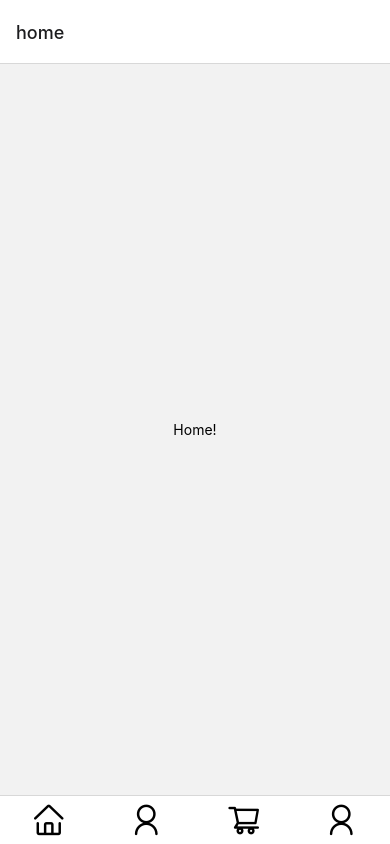
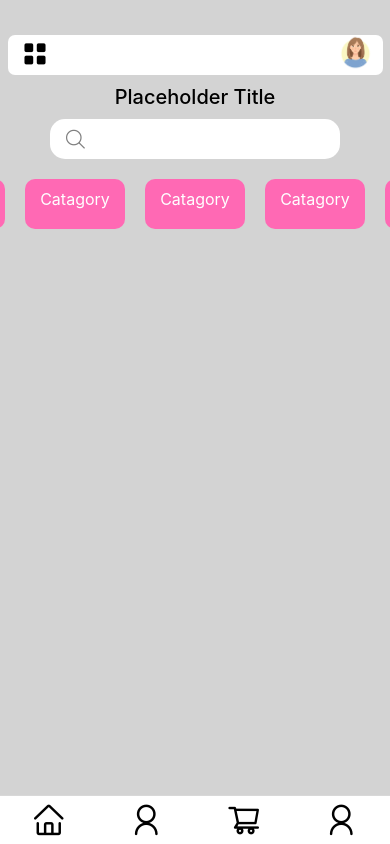
Before and after one commit to iamsubhankarray/shop, a React Native app: screen /home in a window 390 px wide. Built offline with nearby package versions, Linux system fonts and the light colour scheme.

Commit message:
catagories added

```diff
--- a/App.js
+++ b/App.js
@@ -17,7 +17,7 @@ const Tab = createBottomTabNavigator();
 export default function App() {
   return (
     <NavigationContainer>
-      <Tab.Navigator screenOptions={{tabBarShowLabel: false}}>
+      <Tab.Navigator screenOptions={{tabBarShowLabel: false,headerShown:false}}>
         <Tab.Screen name="home" component={HomeScreen} options={{tabBarIcon:()=><AntDesign name="home" size={35} color="black" />}} />
         <Tab.Screen name="reOrder" component={ReorderScreen} options={{tabBarIcon:()=><AntDesign name="user" size={35} color="black" />}} />
         <Tab.Screen name="cart" component={CartScreen} options={{tabBarIcon:()=> <AntDesign name="shoppingcart" size={35} color="black" />}}/>
--- /dev/null
+++ b/component/Catagory.js
@@ -0,0 +1,30 @@
+import { StyleSheet, Text, View } from 'react-native'
+import React from 'react'
+
+const Catagory = () => {
+  return (
+    <View>
+      <Text style={styles.catagory}>Catagory</Text>
+    </View>
+  )
+}
+
+export default Catagory
+
+const styles = StyleSheet.create({
+  catagory:{
+    width:100,
+    height:50,
+    fontSize:16,
+    // fontWeight:500,
+    backgroundColor:"hotpink",
+    borderRadius:10,
+    textAlign:"center",
+    marginHorizontal:10,
+    marginVertical:20,
+    paddingVertical:10,
+    color:"white",
+
+
+  }
+})
--- /dev/null
+++ b/component/Header.js
@@ -0,0 +1,32 @@
+import { StyleSheet, Text, View,Image, } from 'react-native'
+import Entypo from '@expo/vector-icons/Entypo';
+import React from 'react'
+
+const Header = () => {
+  return (
+    <View style={{alignItems:"center",justifyContent:"center"}}>
+       <View style={{flexDirection:"row",
+        justifyContent:"space-between",
+        paddingHorizontal:10,
+
+        backgroundColor:"white",
+        width:375,
+        height:40,
+        borderRadius:7}}>
+         <Entypo name="grid" size={35} color="black" />
+        <Image source={require("../assets/dp.png")}
+         style={styles.dp}/>
+      </View>
+      {/* <Text>Header</Text> */}
+    </View>
+  )
+}
+
+export default Header
+
+const styles = StyleSheet.create({
+  dp: {
+    width:35,
+    height:35,
+  }
+})
--- a/screens/Home.js
+++ b/screens/Home.js
@@ -1,21 +1,89 @@
-import { StyleSheet } from "react-native";
+import { FlatList, Image, StyleSheet, TextInput } from "react-native";
 import { Text, View } from "react-native";
-import LinearGradient from "react-native-linear-gradient";
+import EvilIcons from '@expo/vector-icons/EvilIcons';
+import Header from "../component/Header"
+import Catagory from "../component/Catagory";
+
 
 export default function HomeScreen() {
-    return (
-      // <LinearGradient colors={['#4c669f', '#3b5998', '#192f6a']} style={styles.linearGradient}>
-      <View style={{ flex: 1, justifyContent: 'center', alignItems: 'center' }}>
-  <Text style={styles.buttonText}></Text>
-        <Text>Home!</Text>
+  const catagories = ["treanding",'new','mens','women','kids','teens','others']
+  return (
+
+    <View style={styles.container}>
+
+      <View style={styles.header}>
+
+        <Header />
+      </View>
+      <Text style={styles.title}>Placeholder Title</Text>
+
+      <View style={styles.inputContainer}>
+        <View style={{flex:.2,  alignItems: "center" }}>
+
+          <EvilIcons name="search" size={30} color="grey" />
+        </View>
+        <TextInput
+          // placeholder="search"
+
+          // value=""
+          // onChangeText={hehehe}
+          style={styles.input} />
 
       </View>
-      // </LinearGradient>
-    );
+      <FlatList
+      showsHorizontalScrollIndicator={false}
+      horizontal={true}
+      data={catagories}
+      keyExtractor={(item)=>item}
+      renderItem={Catagory}/>
+
+
+
+    </View>
+
+  );
+}
+const styles = StyleSheet.create({
+  container: {
+    flex: 1,
+    // justifyContent:"center",
+    alignItems: "center",
+    backgroundColor: "lightgrey"
+
+  },
+  header: {
+    marginTop: 35,
+
+  },
+
+  title: {
+    fontSize: 20,
+    fontWeight: "500",
+
+    marginTop: 10,
+
+  },
+  inputContainer: {
+    backgroundColor: "white",
+    height: 40,
+    marginTop: 10,
+    borderRadius: 15,
+    alignItems: "center",
+    flexDirection: "row",
+    justifyContent:"center",
+
+    paddingHorizontal: 10,
+
+
+
+  },
+  input: {
+    fontSize: 15,
+    flex: 1,
+    // backgroundColor:"lightgrey"
+    alignSelf:"center",
+
+
   }
-  const styles= StyleSheet.create({
-    linearGradient:{
-      flex:1,
 
-    }
-  })
+})
```
Also changed, not shown: assets/dp.png (added).
